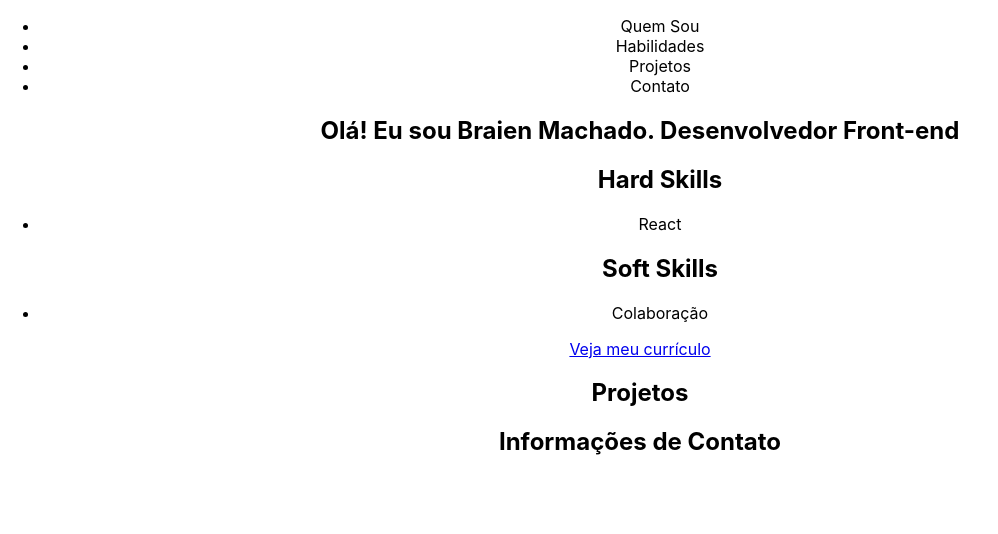
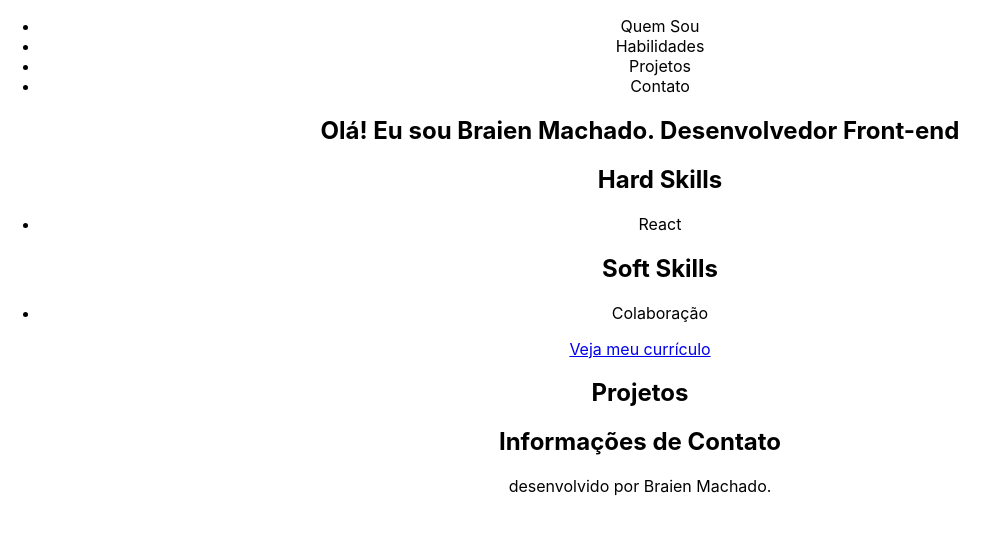
Before and after one commit to braien-machado/react-portfolio, a React (Create React App) app: page / in a window 1280 px wide. Shown: the top 534 px of the page, without its empty margins (0-998 px from the left). Built offline with nearby package versions, Linux system fonts and the light colour scheme.

Commit message:
test footer and its content

```diff
--- a/src/App.js
+++ b/src/App.js
@@ -33,6 +33,9 @@ function App() {
       <section>
         <h2 data-testid="contact-title">Informações de Contato</h2>
       </section>
+      <footer role="contentinfo">
+        <span data-testid="footer-text">desenvolvido por Braien Machado.</span>
+      </footer>
     </div>
   );
 }
```
Also changed, not shown: 1 other file (tests, documents, lock files or other folders).
